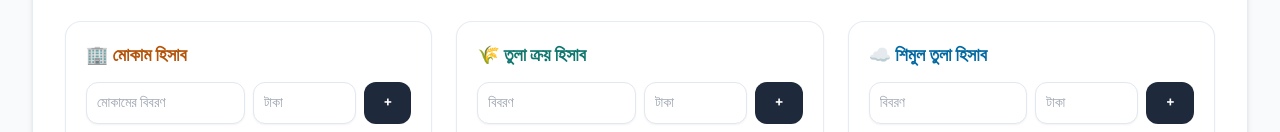
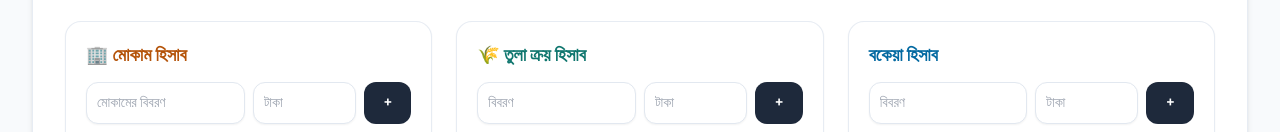
Before and after one commit to nahid-ema/ferdous-bedding, a plain HTML site: page index.html in a window 1280 px wide. Shown: the part 1147-1279 px from the top of the page. Drawn offline with nearby package versions, Linux system fonts and the light colour scheme; no server answers.

Commit message:
Update index.html

```diff
--- a/index.html
+++ b/index.html
@@ -244,7 +244,7 @@
                 </div>
 
                 <div class="bg-white dark:bg-slate-900/60 p-5 rounded-2xl border border-slate-200/80 dark:border-slate-800 shadow-sm">
-                    <h2 class="text-base md:text-lg font-bold text-sky-700 dark:text-sky-400 mb-3 flex items-center gap-2">☁️ শিমুল তুলা হিসাব</h2>
+                    <h2 class="text-base md:text-lg font-bold text-sky-700 dark:text-sky-400 mb-3 flex items-center gap-2">বকেয়া হিসাব</h2>
                     <form id="shimulTulaForm" class="grid grid-cols-12 gap-2 mb-3">
                         <input type="text" id="shimulTulaDesc" placeholder="বিবরণ" required class="col-span-6 border border-slate-200 dark:border-slate-700 rounded-xl p-2.5 text-xs md:text-sm focus:outline-none focus:ring-2 focus:ring-sky-500 bg-white dark:bg-slate-800 dark:text-white transition-all shadow-sm">
                         <input type="number" id="shimulTulaAmount" placeholder="টাকা" required class="col-span-4 border border-slate-200 dark:border-slate-700 rounded-xl p-2.5 text-xs md:text-sm focus:outline-none focus:ring-2 focus:ring-sky-500 bg-white dark:bg-slate-800 dark:text-white transition-all shadow-sm">
```
